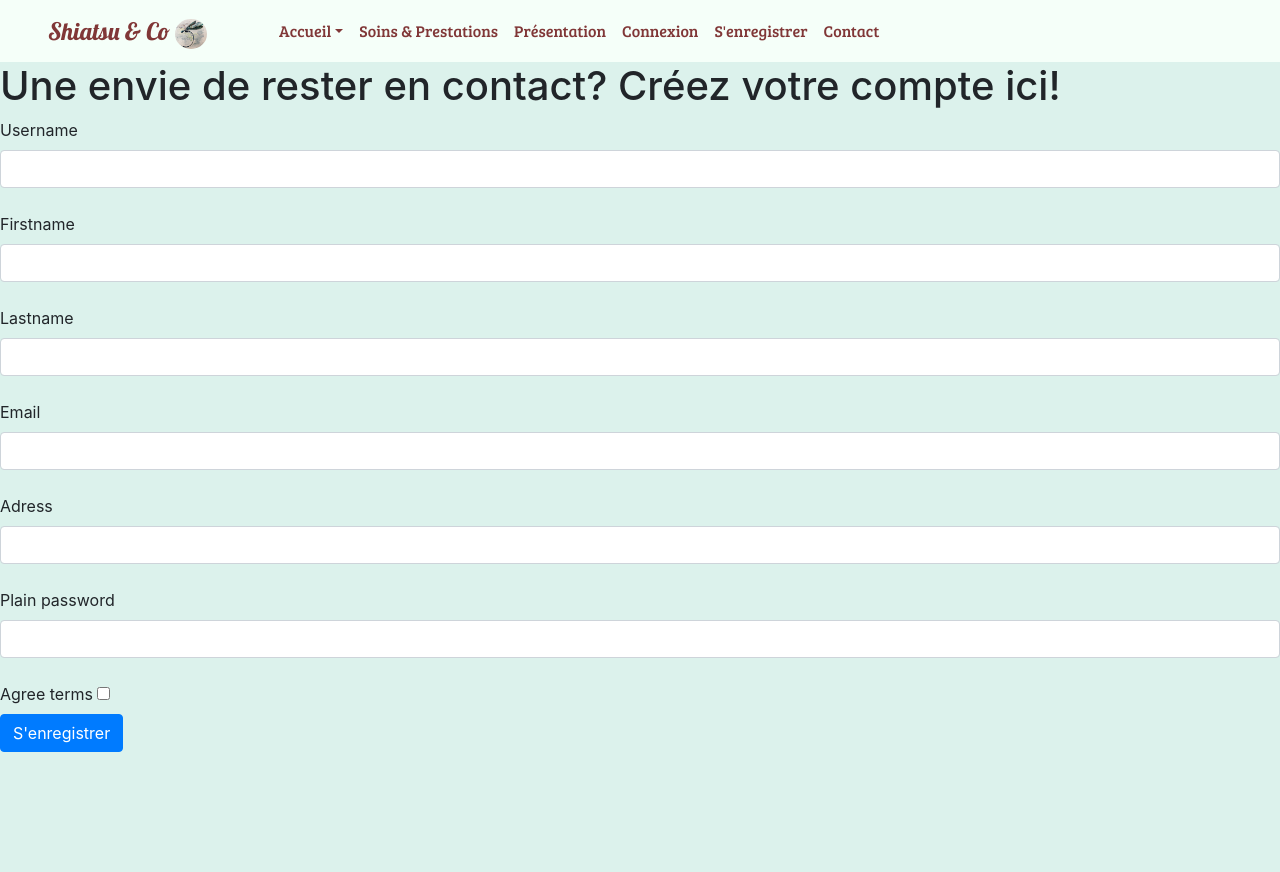
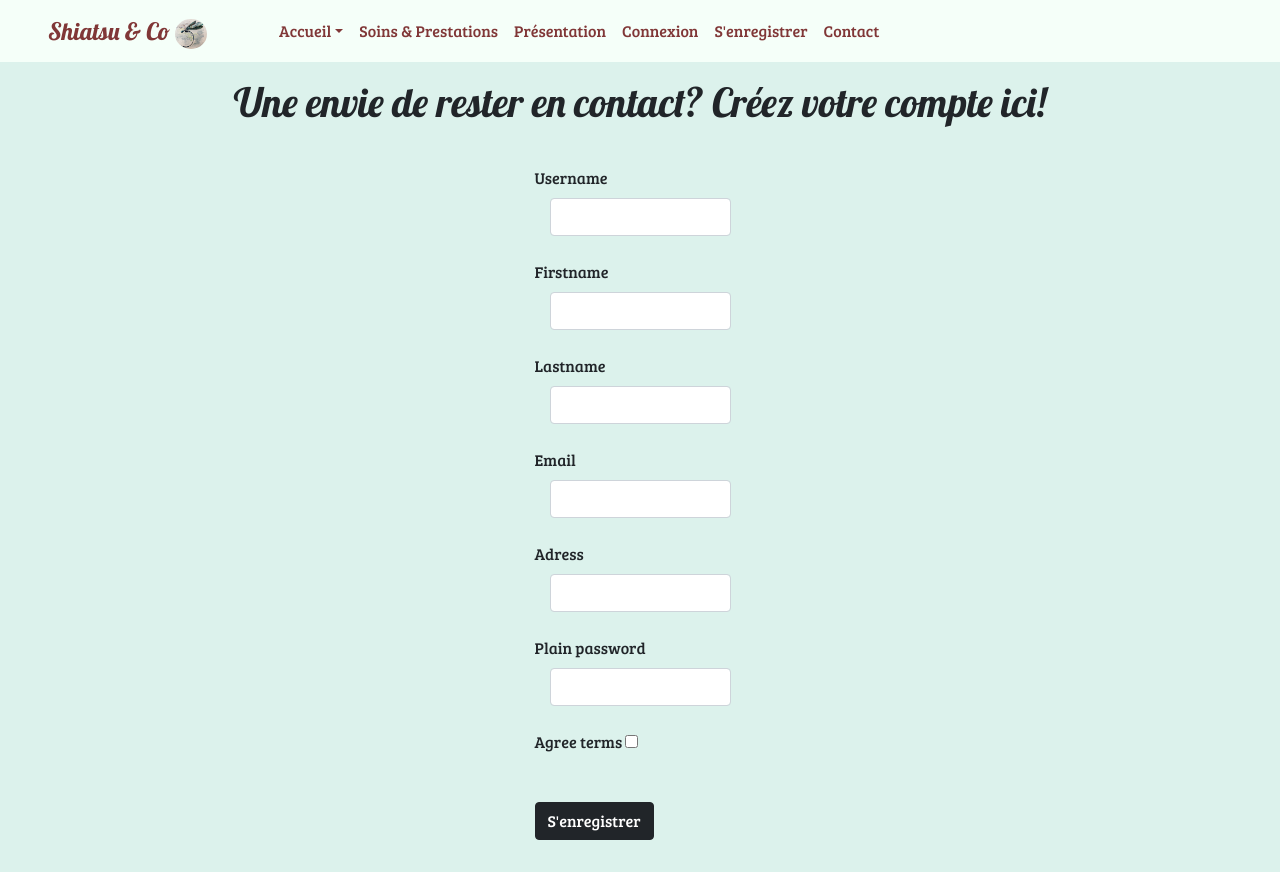
Before and after one commit to alanpacaud/ShiatsuCo, a Symfony app: template templates/account/register.html.twig in a window 1280 px wide. Before the commit the page ends 752 px from the top, so only its background shows below. Run offline with Twig, Linux system fonts and the light colour scheme; the template is opened without the code that fills it, so the values that code supplies are empty; form fields are guessed from the names that the template uses; some libraries are stand-ins or nearby versions.

Commit message:
Shaping register finished

```diff
--- a/public/css/style-register.css
+++ b/public/css/style-register.css
@@ -0,0 +1,68 @@
+/*GLOBAL*/
+
+body {
+    background-color: #DCF2EC;
+    /*background-color: #FCE0D2;*/
+    /*background-color: #6A758A;*/
+    font-family: 'Bree Serif', serif;
+}
+
+#spacing-div{
+    padding-top: 1rem;
+}
+
+/*NAVIGATION*/
+
+nav {
+    background-color: #F5FFF9;
+    /*background-color: #20232A;*/
+    color: #DCF2EC;
+    /*color: #EBEBEB;*/
+    padding-bottom: 0.5rem;
+    padding-left: 0.5rem;
+}
+
+#paintDragonfly {
+    width: 2rem;
+    border-radius: 50%;
+}
+
+#brandTitle {
+    color: #803737 !important;
+    font-size: 1.5rem;
+    margin-left: 2rem;
+    margin-right: 4rem;
+    font-family: 'Lobster', cursive;
+
+}
+
+#brandTitle:hover {
+    color: #FFE5E6 !important;
+    font-size: 1.8rem;
+}
+
+
+.nav-link {
+    text-decoration: none;
+    font-family: 'Bree Serif', serif;
+    /*color: #BFBFBF;*/
+    color: #803737!important;
+}
+
+.nav-link:hover {
+    font-size: larger;
+    color: #FFE6E6 !important;
+}
+
+/*SUB NAVBAR*/
+
+/*SPECIFIC REGISTER*/
+h1.register {
+    font-family: 'Lobster', cursive;
+    text-align: center;
+}
+
+.btn-primary{
+    background-color: #212529;
+    border-color: #212529;
+}
--- a/public/css/style.css
+++ b/public/css/style.css
@@ -4,6 +4,7 @@ body {
     background-color: #DCF2EC;
     /*background-color: #FCE0D2;*/
     /*background-color: #6A758A;*/
+    font-family: 'Bree Serif', serif;
 }
 
 #spacing-div{
@@ -70,6 +71,7 @@ h2.index{
 /*CAROUSEL*/
 #actu-carousel{
     width: 50%;
+    font-family: Arial, Helvetica, sans-serif;
 }
 .carousel-inner img {
     width: 100%;
--- a/templates/account/register.html.twig
+++ b/templates/account/register.html.twig
@@ -1,51 +1,102 @@
 {% extends 'base.html.twig' %}
 
 {% block title %}Shiatsu & Co - Sign Up{% endblock %}
-{% block stylesheets %}<link rel="stylesheet" href="{{ asset('css/style.css') }}">{% endblock %}
-
-{% block body %}
-<h1>Une envie de rester en contact? Créez votre compte ici!</h1>
-
-    {{ form_start(accountFormView) }}
+{% block stylesheets %}
+    <link rel="stylesheet" href="{{ asset('css/style-register.css') }}">{% endblock %}
 
 
 
+{% block body %}
+    <div id="spacing-div"></div>
+    <h1 class="register">Une envie de rester en contact? Créez votre compte ici!</h1>
+    <div id="spacing-div"></div>
+    <div id="spacing-div"></div>
+    <div class="d-flex justify-content-center mb-3">
+        {{ form_start(accountFormView) }}
+
+        <div class="container">
+            <div class="row">
+                <div class="col">
                     {{ form_label(accountFormView.username) }}
+                    <div class="col">
                     {{ form_widget(accountFormView.username) }}
+                    </div>
                     {{ form_errors(accountFormView.username) }}
+                </div>
+            </div>
             <br>
 
-
+            <div class="row">
+                <div class="col">
                     {{ form_label(accountFormView.firstname) }}
+                    <div class="col">
                     {{ form_widget(accountFormView.firstname) }}
+                    </div>
                     {{ form_errors(accountFormView.firstname) }}
+                </div>
+            </div>
             <br>
 
+            <div class="row">
+                <div class="col">
+                    {{ form_label(accountFormView.lastname) }}
+                    <div class="col">
+                    {{ form_widget(accountFormView.lastname) }}
+                    </div>
+                    {{ form_errors(accountFormView.lastname) }}
+                </div>
+            </div>
+            <br>
+            <div class="row">
+                <div class="col">
+                    {{ form_label(accountFormView.email) }}
+                    <div class="col">
+                    {{ form_widget(accountFormView.email) }}
+                    </div>
+                    {{ form_errors(accountFormView.email) }}
+                </div>
+            </div>
+            <br>
+            <div class="row">
+                <div class="col">
+                    {{ form_label(accountFormView.adress) }}
+                    <div class="col">
+                    {{ form_widget(accountFormView.adress) }}
+                    </div>
+                    {{ form_errors(accountFormView.adress) }}
+                </div>
+            </div>
+            <br>
+            <div class="row">
+                <div class="col">
+                    {{ form_label(accountFormView.plainPassword) }}
+                    <div class="col">
+                    {{ form_widget(accountFormView.plainPassword) }}
+                    </div>
+                    {{ form_errors(accountFormView.plainPassword) }}
+                </div>
+            </div>
+            <br>
+            <div class="row">
+                <div class="col">
+                    {{ form_label(accountFormView.agreeTerms) }}
 
-    {{ form_label(accountFormView.lastname) }}
-    {{ form_widget(accountFormView.lastname) }}
-    {{ form_errors(accountFormView.lastname) }}
+                    {{ form_widget(accountFormView.agreeTerms) }}
+
+                    {{ form_errors(accountFormView.agreeTerms) }}
+                </div>
+            </div>
             <br>
 
-    {{ form_label(accountFormView.email) }}
-    {{ form_widget(accountFormView.email) }}
-    {{ form_errors(accountFormView.email) }}
-    <br>
+            <div id="spacing-div"></div>
+            <div class="row">
+                <div class="col">
+                    <button class="btn btn-primary">S'enregistrer</button>
+                </div>
+            </div>
+            <div id="spacing-div"></div>
+        </div>
+        {{ form_end(accountFormView) }}
 
-    {{ form_label(accountFormView.adress) }}
-    {{ form_widget(accountFormView.adress) }}
-    {{ form_errors(accountFormView.adress) }}
-    <br>
-
-    {{ form_label(accountFormView.plainPassword) }}
-    {{ form_widget(accountFormView.plainPassword) }}
-    {{ form_errors(accountFormView.plainPassword) }}
-    <br>
-
-    {{ form_label(accountFormView.agreeTerms) }}
-    {{ form_widget(accountFormView.agreeTerms) }}
-    {{ form_errors(accountFormView.agreeTerms) }}
-    <br>
-    <button class="btn btn-primary">S'enregistrer</button>
-    {{ form_end(accountFormView) }}
+    </div>
 {% endblock %}
--- a/templates/base.html.twig
+++ b/templates/base.html.twig
@@ -37,7 +37,7 @@
 
 
 <body>
-<nav class="navbar navbar-dark navbar-expand-sm">
+<nav class="navbar navbar-dark navbar-expand-sm ">
     <a id="brandTitle" class="navbar-brand" href="{{ path('main') }}"> Shiatsu & Co <img id="paintDragonfly"
                                                                                          src="{{ asset('img/photoShoot/IMG_0798rogne.jpg') }}"></a>
 
@@ -46,8 +46,8 @@
         <span class="navbar-toggler-icon"></span>
     </button>
 
-    <div class="collapse navbar-collapse" id="collapsibleNavbar">
-        <ul class="navbar-nav">
+    <div class="collapse navbar-collapse " id="collapsibleNavbar">
+        <ul class="navbar-nav ">
 
             <li class="nav-item dropdown">
                 <a href="{{ path('main') }}" class="nav-link dropdown-toggle" data-toggle="dropdown">Accueil</a>
--- a/templates/main/presentation.html.twig
+++ b/templates/main/presentation.html.twig
@@ -1,7 +1,7 @@
 {% extends 'base.html.twig' %}
 
 {% block title %}Shiatsu & Co - Login{% endblock %}
-{% block stylesheets %}{% endblock %}
+{% block stylesheets %}<link rel="stylesheet" href="{{ asset('css/style.css') }}">{% endblock %}
 
 {% block body %}
 
```
Lines whose indentation alone changed are shown as unchanged.
